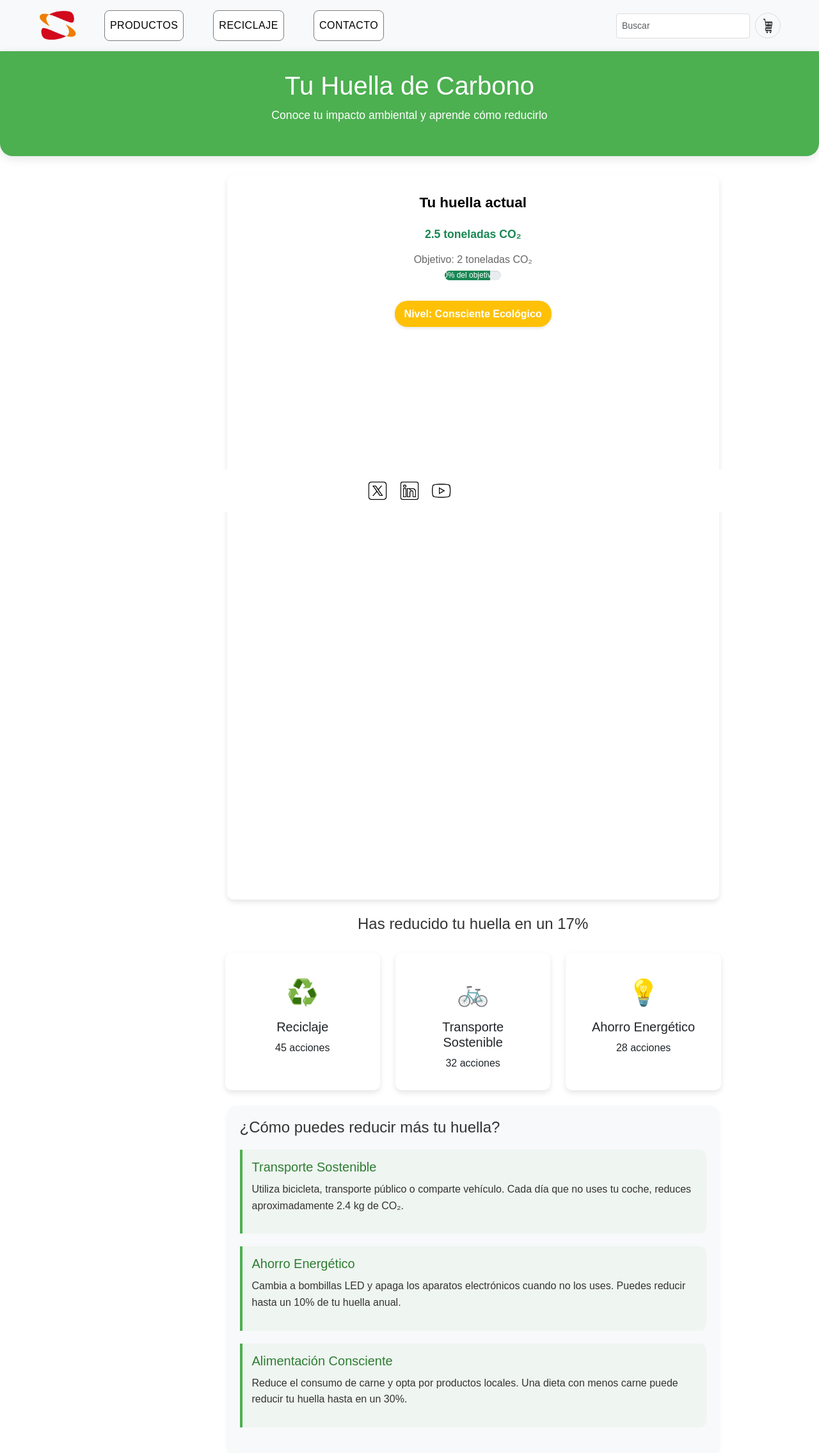
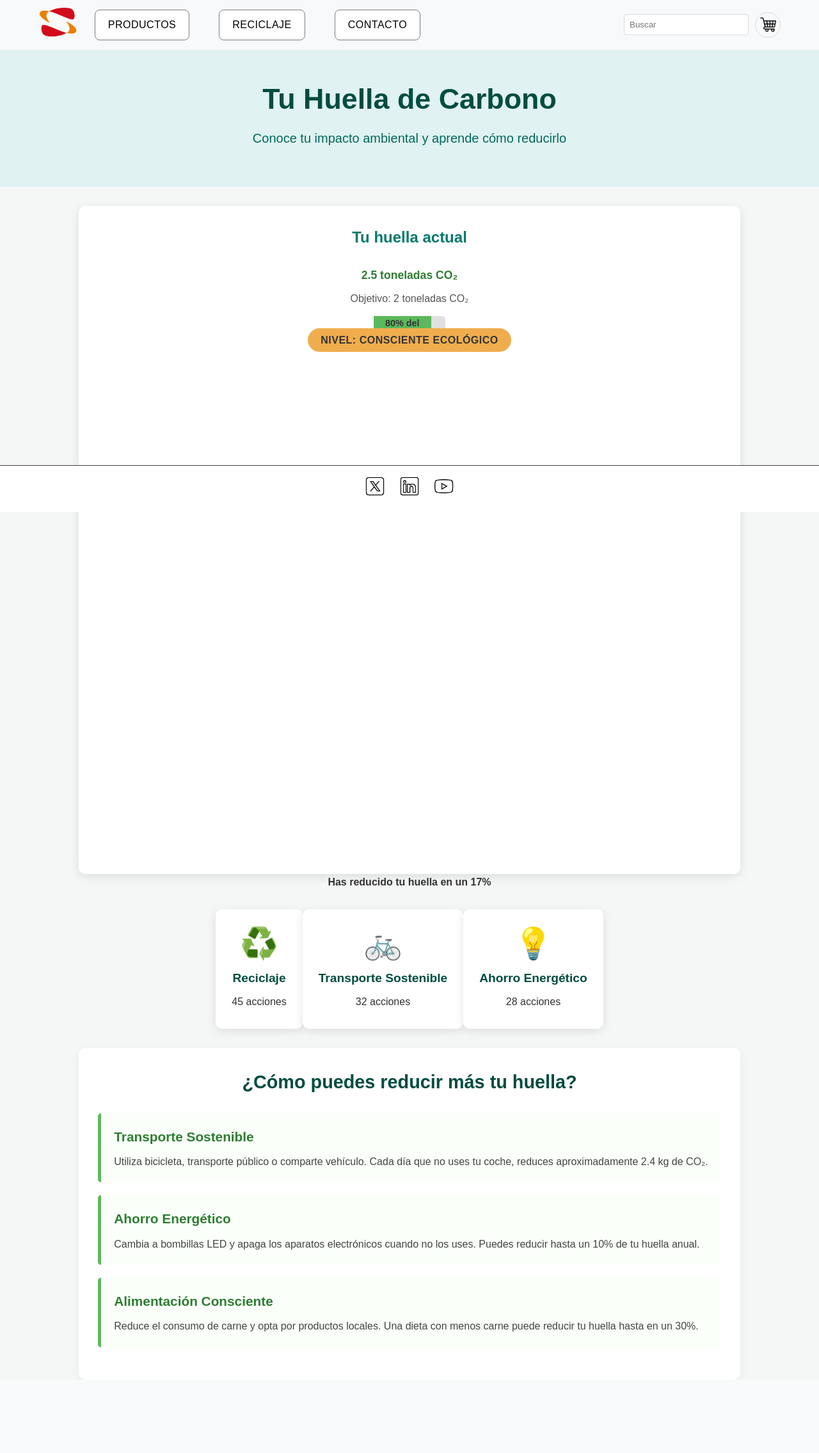
Before and after one commit to gregory2023/TiendaCimpa, a PHP site: page /view/huellaCarbono.php in a window 1280 px wide. Shown: the whole page at 64% size. After the commit the page ends 2106 px from the top, so only its background shows below. Run offline with PHP 8.4, Linux system fonts and the light colour scheme; data that the repository does not hold is empty.

Commit message:
Agrego y modifico huella de carbono con css

```diff
--- a/assets/css/huellaCarbono.css
+++ b/assets/css/huellaCarbono.css
@@ -1,161 +1,188 @@
 
-.huella-carbono {
-    cursor: pointer;
-    transition: all 0.3s ease;
-    display: flex;
-    align-items: center;
-    gap: 5px;
-    font-weight: 600;
+
+body {
+    font-family: 'Arial', sans-serif;
+    color: #333;
+    background-color: #f4f7f6; /
+    padding-bottom: 80px;
 }
 
-.huella-carbono:hover {
-    transform: translateY(-3px);
-    box-shadow: 0 4px 8px rgba(0, 0, 0, 0.15);
+
+.site-header {
+    border-bottom: 1px solid #e9ecef;
 }
 
-.icono-huella {
-    font-size: 1.2rem;
-    margin-right: 3px;
+.puntos-empleado {
+    font-weight: bold;
 }
 
-/* Estilos para la página principal de huella de carbono */
-.huella-header {
-    background-color: #4CAF50;
-    color: white;
-    padding: 30px 0;
-    border-radius: 0 0 20px 20px;
-    margin-bottom: 30px;
-    box-shadow: 0 4px 15px rgba(0, 0, 0, 0.1);
+.icono-puntos {
+    margin-right: 5px;
 }
 
+
+.huella-header {
+    background-color: #e0f2f1;
+    padding: 40px 0;
+    margin-bottom: 30px;
+    color: #004d40;
+}
+
+.huella-header h1 {
+    font-size: 2.8rem;
+    font-weight: bold;
+    margin-bottom: 10px;
+}
+
+.huella-header .lead {
+    font-size: 1.25rem;
+    color: #00695c;
+}
+
+/* Estilos para las tarjetas de estadísticas ecológicas */
 .eco-stats {
+    border: none;
     border-radius: 10px;
-    box-shadow: 0 4px 8px rgba(0, 0, 0, 0.1);
-    transition: transform 0.3s;
-    border: none;
-    overflow: hidden;
+    box-shadow: 0 4px 15px rgba(0, 0, 0, 0.1);
+    background-color: #fff; /* Fondo blanco para las tarjetas */
+    transition: transform 0.3s ease, box-shadow 0.3s ease;
 }
 
 .eco-stats:hover {
     transform: translateY(-5px);
-    box-shadow: 0 8px 15px rgba(0, 0, 0, 0.1);
+    box-shadow: 0 8px 20px rgba(0, 0, 0, 0.15);
 }
 
+.eco-stats .card-title {
+    font-size: 1.5rem;
+    color: #00796b; /* Un verde más oscuro para títulos */
+    margin-bottom: 15px;
+}
+
+.eco-stats .display-4 {
+    font-weight: bold;
+    color: #2e7d32; /* Color verde para el dato principal */
+}
+
+.eco-stats .card-text {
+    font-size: 1rem;
+    color: #555;
+}
+
+.progress {
+    height: 25px;
+    border-radius: 5px;
+    background-color: #e0e0e0; /* Fondo de la barra de progreso */
+}
+
+.progress-bar {
+    font-weight: bold;
+    font-size: 0.9rem;
+}
+
+/* Estilos para la insignia de nivel ecológico */
+.eco-badge {
+    padding: 10px 20px;
+    border-radius: 20px;
+    font-size: 1rem;
+    font-weight: bold;
+    text-transform: uppercase;
+    letter-spacing: 0.5px;
+}
+
+/* Colores para las insignias (Bootstrap ya define bg-success, bg-danger, etc. pero puedes ajustarlos si es necesario) */
+.bg-danger { background-color: #d9534f !important; }
+.bg-warning { background-color: #f0ad4e !important; }
+.bg-info { background-color: #5bc0de !important; }
+.bg-success { background-color: #5cb85c !important; } /* Mantenemos el de Bootstrap o lo personalizamos */
+
+
+/* Estilos para los iconos de acciones ecológicas */
 .eco-icon {
-    font-size: 2.5rem;
+    font-size: 3rem; /* Tamaño grande para los iconos emoji */
+    margin-bottom: 15px;
+    line-height: 1;
+}
+
+.eco-stats h5 {
+    font-size: 1.2rem;
+    font-weight: bold;
+    color: #004d40;
+    margin-bottom: 8px;
+}
+
+/* Estilos para la sección de información de carbono y consejos */
+.carbon-info {
+    background-color: #ffffff;
+    padding: 30px;
+    border-radius: 10px;
+    box-shadow: 0 4px 15px rgba(0, 0, 0, 0.05);
+    margin-top: 30px;
+}
+
+.carbon-info h4 {
+    font-size: 1.8rem;
+    color: #004d40;
+    margin-bottom: 25px;
+    text-align: center;
+}
+
+.eco-tip {
+    background-color: #fafffa; /* Un fondo muy claro para cada consejo */
+    padding: 20px;
+    margin-bottom: 20px;
+    border-left: 5px solid #5cb85c; /* Borde izquierdo verde para destacar */
+    border-radius: 5px;
+}
+
+.eco-tip h5 {
+    font-size: 1.3rem;
+    color: #2e7d32; /* Verde para los títulos de los consejos */
     margin-bottom: 10px;
 }
 
-.progress {
-    height: 15px;
-    border-radius: 10px;
-    overflow: hidden;
-    background-color: #e9ecef;
-    box-shadow: inset 0 1px 2px rgba(0, 0, 0, 0.1);
+.eco-tip p {
+    font-size: 1rem;
+    color: #444;
+    line-height: 1.6;
 }
 
-.progress-bar {
-    display: flex;
-    align-items: center;
-    justify-content: center;
-    color: #fff;
-    text-align: center;
-    white-space: nowrap;
-    transition: width 0.6s ease;
+/* Estilos para el footer */
+.footerz {
+    /* fixed-bottom ya está aplicado por Bootstrap, pero puedes añadir otros estilos aquí si es necesario */
+    border-top: 1px solid #444; /* Línea sutil arriba del footer */
+    padding-top: 15px;
+    padding-bottom: 15px;
 }
 
-.eco-badge {
-    padding: 8px 15px;
-    border-radius: 20px;
-    font-weight: 600;
-    display: inline-block;
-    box-shadow: 0 2px 5px rgba(0, 0, 0, 0.1);
+.footerz a img {
+    transition: transform 0.2s ease-in-out;
 }
 
-.carbon-info {
-    background-color: #f8f9fa;
-    border-radius: 15px;
-    padding: 20px;
-    margin-top: 20px;
-    box-shadow: 0 4px 8px rgba(0, 0, 0, 0.05);
+.footerz a:hover img {
+    transform: scale(1.1);
 }
 
-.eco-tip {
-    border-left: 4px solid #4CAF50;
-    padding-left: 15px;
-    margin: 20px 0;
-    background-color: rgba(76, 175, 80, 0.05);
-    padding: 15px;
-    border-radius: 0 10px 10px 0;
-}
-
-.eco-tip h5 {
-    color: #2E7D32;
-    margin-bottom: 10px;
-}
-
-/* Estilos para el popover de huella de carbono */
-.popover {
-    max-width: 300px;
-    box-shadow: 0 4px 20px rgba(0, 0, 0, 0.15);
-    border: none;
-    border-radius: 10px;
-}
-
-.popover-body {
-    padding: 15px;
-}
-
-.popover h6 {
-    border-bottom: 2px solid #4CAF50;
-    padding-bottom: 8px;
-    margin-bottom: 10px;
-    color: #2E7D32;
-}
-
-.popover ul li {
-    margin-bottom: 8px;
-    display: flex;
-    align-items: center;
-}
-
-.popover ul li:last-child {
-    margin-top: 12px;
-    font-weight: 600;
-    color: #2196F3;
-    cursor: pointer;
-}
-
-/* Estilos para los niveles de huella de carbono */
-.nivel-principiante {
-    background-color: #f44336;
-}
-
-.nivel-consciente {
-    background-color: #ff9800;
-}
-
-.nivel-activista {
-    background-color: #4CAF50;
-}
-
-.nivel-eco-guerrero {
-    background-color: #2196F3;
-}
-
-/* Estilos responsive */
+/* Ajustes responsivos si son necesarios */
 @media (max-width: 768px) {
-    .eco-stats {
-        margin-bottom: 20px;
+    .huella-header h1 {
+        font-size: 2.2rem;
     }
-
-    .huella-header {
-        padding: 20px 0;
+    .huella-header .lead {
+        font-size: 1.1rem;
     }
-
+    .eco-stats .display-4 {
+        font-size: 2.5rem; /* Reducir tamaño del número de la huella en móviles */
+    }
     .eco-badge {
-        padding: 6px 12px;
         font-size: 0.9rem;
+        padding: 8px 15px;
+    }
+    .carbon-info h4 {
+        font-size: 1.5rem;
+    }
+    .eco-tip h5 {
+        font-size: 1.15rem;
     }
 
 /* Footer */
--- a/view/huellaCarbono.php
+++ b/view/huellaCarbono.php
@@ -4,7 +4,6 @@
     <meta charset="UTF-8">
     <meta name="viewport" content="width=device-width, initial-scale=1.0">
     <title>Huella de Carbono - CIMPA</title>
-    <link href="https://cdn.jsdelivr.net/npm/bootstrap@5.3.2/dist/css/bootstrap.min.css" rel="stylesheet" integrity="sha384-T3c6CoIi6uLrA9TneNEoa7RxnatzjcDSCmG1MXxSR1GAsXEV/Dwwykc2MPK8M2HN" crossorigin="anonymous">
     <link rel="stylesheet" href="../assets/css/menu.css">
 
     <!-- Estilos independientes para la huella de carbono -->
```
